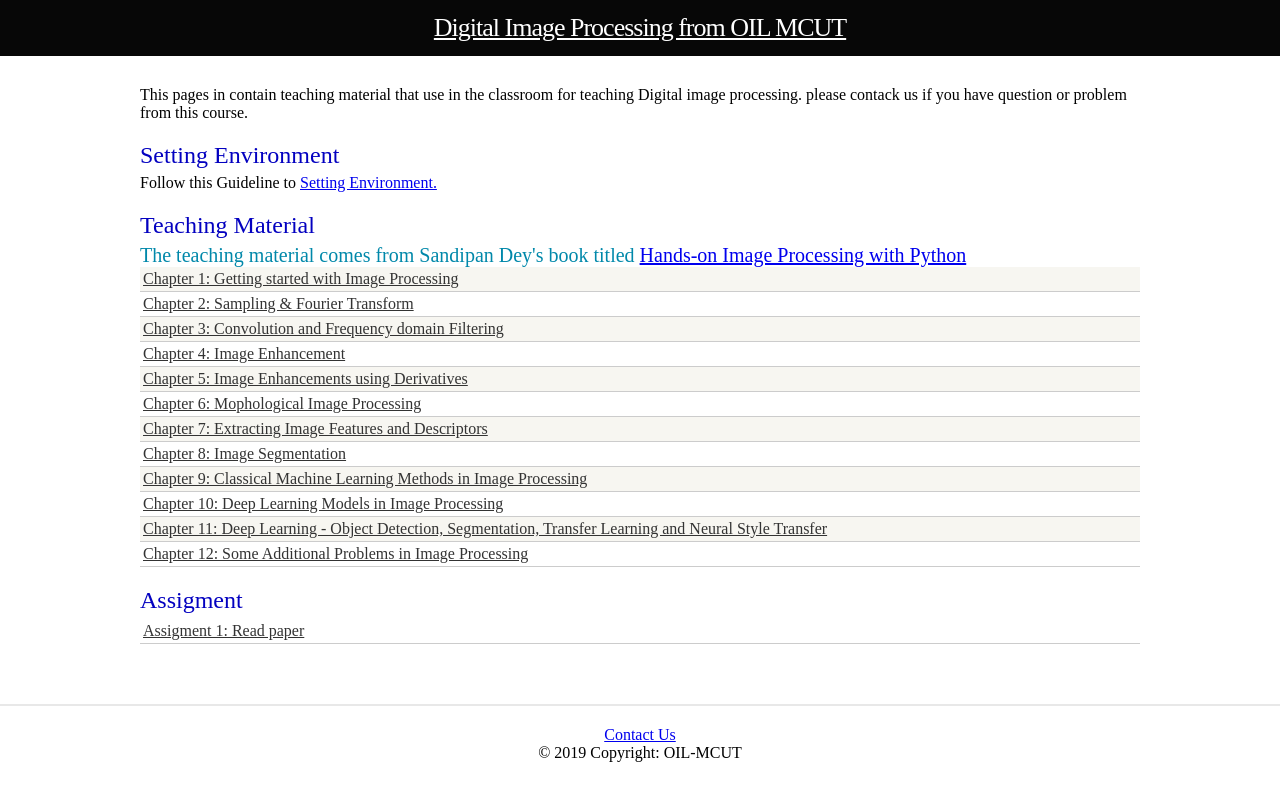
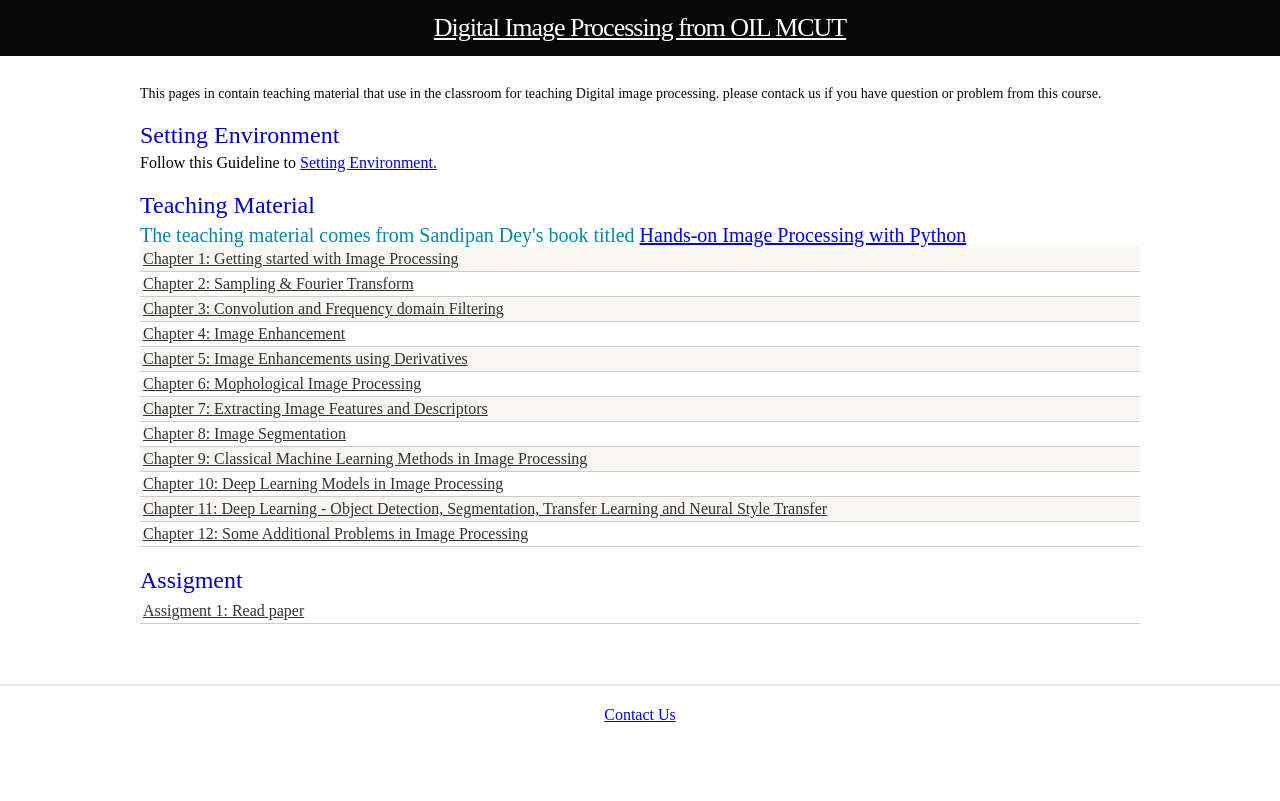
Before and after one commit to oil-mcut/oil-mcut.github.io, a Jekyll site: the page built from index.html, in a window 1280 px wide. Shown: the top 801 px of the page. Built offline with Jekyll 4.4.1, drawn with Linux system fonts in a browser that asks for light colours.

Commit message:
15122019

```diff
--- a/_layouts/default.html
+++ b/_layouts/default.html
@@ -34,9 +34,6 @@
             <a href="mailto:{{ site.email }}">Contact Us</a>
         </div>
 
-        <div class="footer-copyright wrap">© 2019 Copyright: OIL-MCUT
-        </div>
-
     </footer>
     </body>
 </html>
--- a/css/main.css
+++ b/css/main.css
@@ -122,9 +122,5 @@ body{
 .footer-copyright {
   /* border-bottom: 1px solid #e8e8e8; */
   text-align: center;
+  font-size: 16px;
 }
-
-.support {
-  background-color: rgb(122, 90, 90);
-  font-size: 0.8em;
-}
--- a/index.html
+++ b/index.html
@@ -3,7 +3,7 @@ layout: default
 ---
 
 
-<div>
+<div class= "kw-1">
     This pages in contain teaching material that use in the classroom for teaching Digital image processing.
     please contack us if you have question or problem from this course.
 </div>
```
